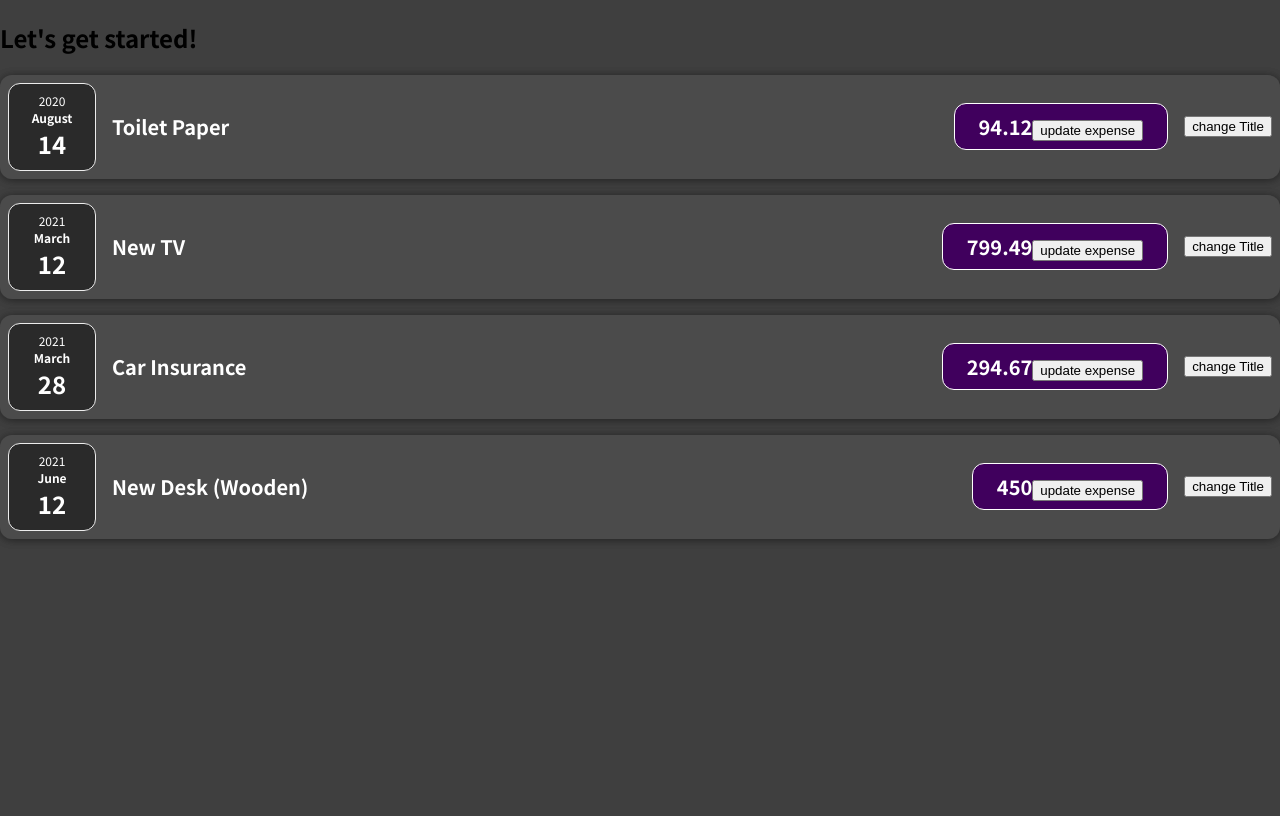
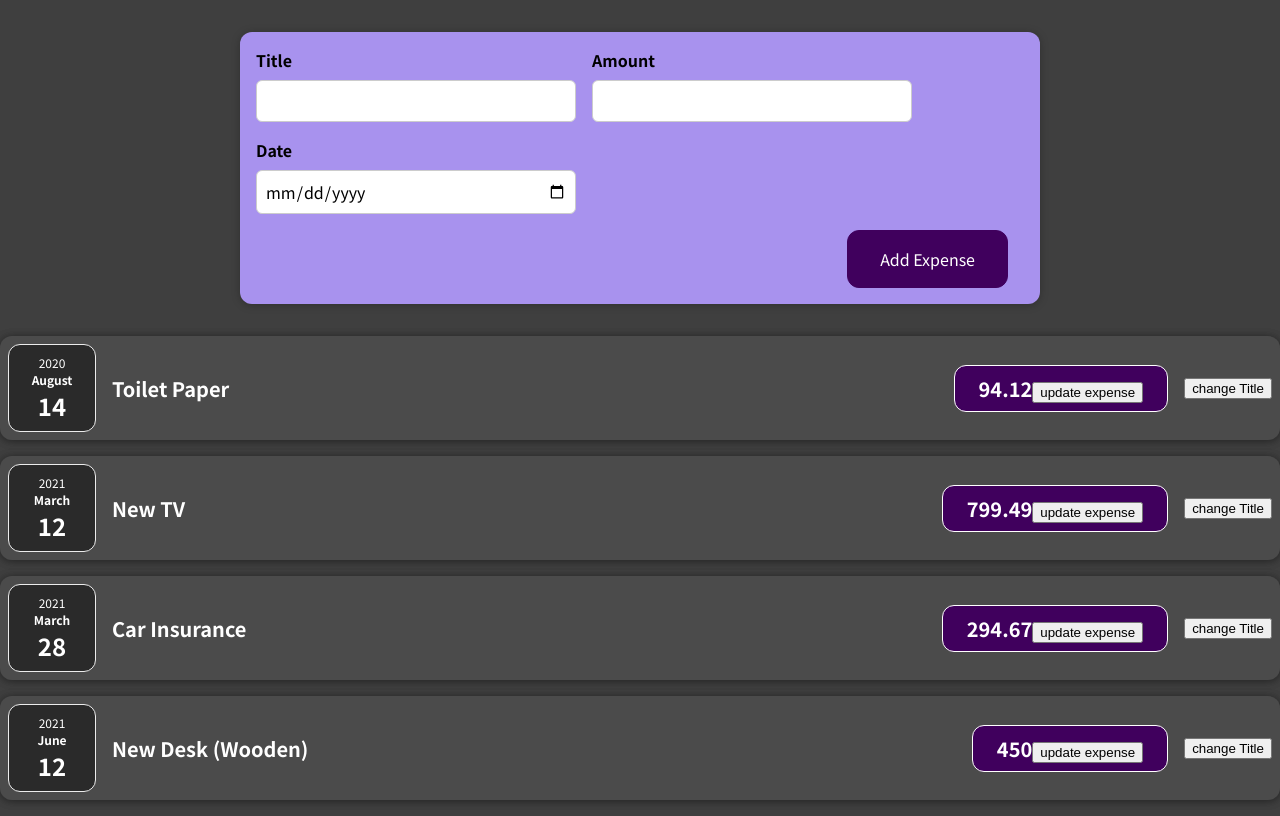
Before and after one commit to prmd04/Sharpener-React-2, a React (Create React App) app: page / in a window 1280 px wide. Built offline with nearby package versions, Linux system fonts and the light colour scheme.

Commit message:
using onChange

```diff
--- /dev/null
+++ b/src/AddExpense/ExpenseForm.css
@@ -0,0 +1,26 @@
+.new-expense__controls {
+  display: flex;
+  flex-wrap: wrap;
+  gap: 1rem;
+  margin-bottom: 1rem;
+  text-align: left;
+}
+
+.new-expense__control label {
+  font-weight: bold;
+  margin-bottom: 0.5rem;
+  display: block;
+}
+
+.new-expense__control input {
+  font: inherit;
+  padding: 0.5rem;
+  border-radius: 6px;
+  border: 1px solid #ccc;
+  width: 20rem;
+  max-width: 100%;
+}
+
+.new-expense__actions {
+  text-align: right;
+}
--- /dev/null
+++ b/src/AddExpense/ExpenseForm.js
@@ -0,0 +1,30 @@
+import React from "react";
+import './ExpenseForm.css'
+const ExpenseForm = () =>{
+  const titleChangeHandler = (event) =>{
+    console.log(event.target.value);
+  }
+  return ( <form>
+    <div className="new-expense__controls">
+      <div className="new-expense__control">
+        <label>Title</label>
+        <input type="text" onChange={titleChangeHandler}/>
+      </div>
+      <div className="new-expense__control">
+        <label>Amount</label>
+        <input type="number" min="0.01" step="0.01"/>
+      </div>
+      <div className="new-expense__control">
+        <label>Date</label>
+        <input type="date" min="2019-01-01" max="2023-12-31"/>
+      </div>
+    </div>
+    <div className="new-expense__actions">
+      <button type="submit">Add Expense</button>
+    </div>
+  </form>
+
+  )
+}
+
+export default ExpenseForm;
--- /dev/null
+++ b/src/AddExpense/newExpense.css
@@ -0,0 +1,38 @@
+.new-expense {
+  background-color: #a892ee;
+  padding: 1rem;
+  margin: 2rem auto;
+  width: 50rem;
+  max-width: 95%;
+  border-radius: 12px;
+  text-align: center;
+  box-shadow: 0 1px 8px rgba(0, 0, 0, 0.25);
+}
+
+.new-expense button {
+  font: inherit;
+  cursor: pointer;
+  padding: 1rem 2rem;
+  border: 1px solid #40005d;
+  background-color: #40005d;
+  color: white;
+  border-radius: 12px;
+  margin-right: 1rem;
+}
+
+.new-expense button:hover,
+.new-expense button:active {
+  background-color: #510674;
+  border-color: #510674;
+}
+
+.new-expense button.alternative {
+  color: #220131;
+  border-color: transparent;
+  background-color: transparent;
+}
+
+.new-expense button.alternative:hover,
+.new-expense button.alternative:active {
+  background-color: #ddb3f8;
+}
--- /dev/null
+++ b/src/AddExpense/newExpense.js
@@ -0,0 +1,13 @@
+import React from "react";
+import './newExpense.css';
+import ExpenseForm from "./ExpenseForm";
+
+const NewExpense = () =>{
+  return ( <div className="new-expense">
+    <ExpenseForm/>
+  </div>
+
+  )
+}
+
+export default NewExpense;
--- a/src/App.js
+++ b/src/App.js
@@ -1,5 +1,6 @@
 import Expenses from "./Feature/Expense";
 import React from "react";
+import NewExpense from "./AddExpense/newExpense";
 
 const expenses = [
   {
@@ -26,7 +27,7 @@
 function App() {
   return (
     <div>
-      <h2>Let's get started!</h2>
+      <NewExpense/>
       <Expenses items={expenses}/>
     </div>
   );
```
Also changed, not shown: src/Feature/Expense_Form.js (added).
